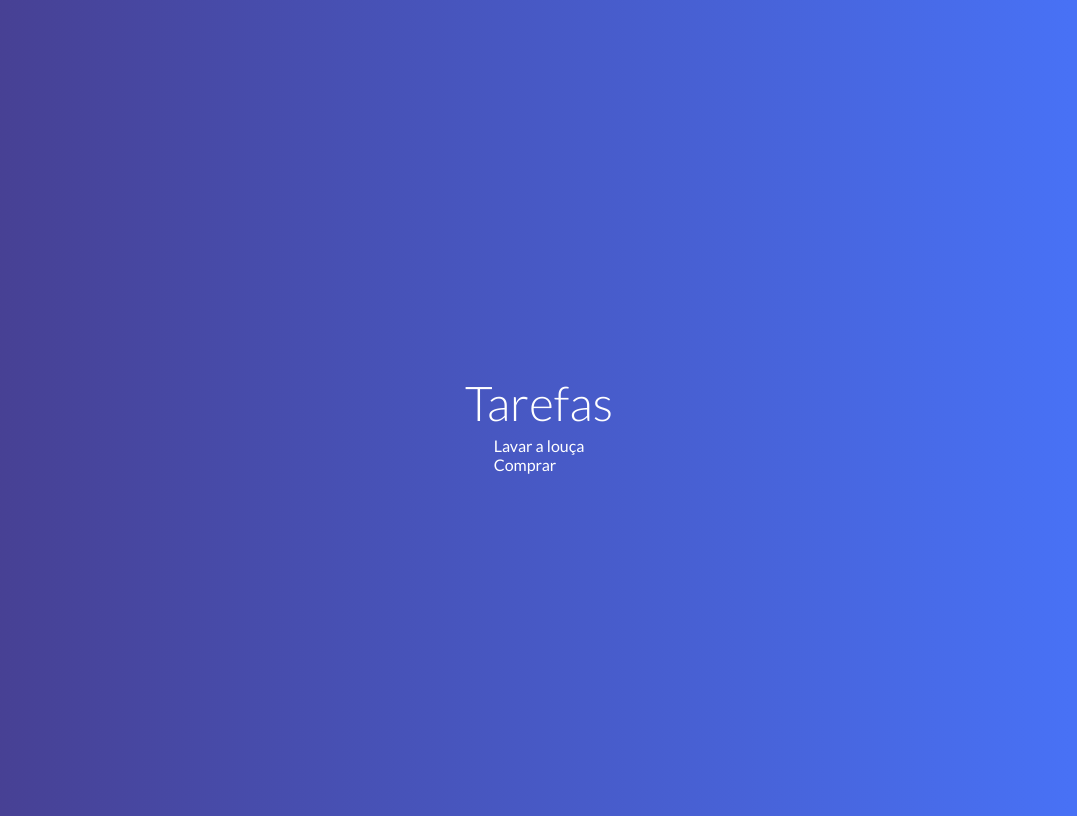
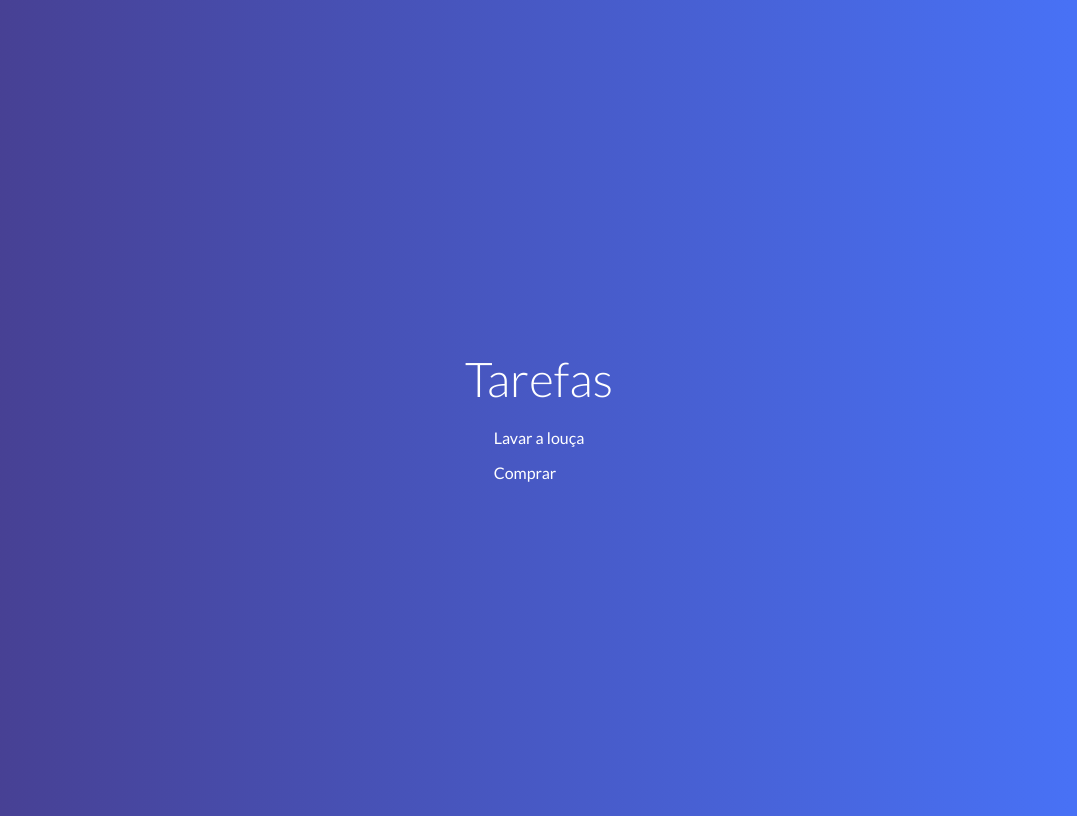
Before and after one commit to giovaneaguiar/todo-list, a Vue app in the folder tarefas/: page / in a window 1280 px wide. Shown: the whole page, without its empty margins (101-1178 px from the left). Built offline with nearby package versions, Linux system fonts and the light colour scheme.

Commit message:
Finaliza ideia de Task.vue com TaskGride.vue.

```diff
--- a/tarefas/src/components/Task.vue
+++ b/tarefas/src/components/Task.vue
@@ -1,23 +1,29 @@
 <template>
-  <div class="task">
+  <div class="task" :class="stateClass">
     <p>{{ task.name }}</p>
   </div>
 </template>
 
 <script>
 export default {
-    props: {
-        task: {
-            type: Object, required: true
-        }
+  props: {
+    task: {
+      type: Object,
+      required: true,
     },
-    computed: {
-        stateClass(){
-            //função para ajudar a saber se uma tarefa está pendente ou não.
-        }
-    }
+  },
+  computed: {
+    stateClass() {
+      //função para ajudar a saber se uma tarefa está pendente ou não.
+      return {
+        // se estiver pendente, marcar pendente
+        pending: this.task.pending,
+        //caso contrário, marcará classe css 'done'
+        done: !this.task.pending,
+      };
+    },
+  },
 };
 </script>
-
 <style>
 </style>
--- a/tarefas/src/components/TaskGrid.vue
+++ b/tarefas/src/components/TaskGrid.vue
@@ -1,17 +1,18 @@
 <template>
-<div class="task-grid">
-
+  <div class="task-grid">
     <template>
-        <!-- faz um for para mostrar dentro de cada uma das divs o nome das tasks -->
-        <!-- :key="task.name" serve para não aceitar duas tasks com o mesmo nome -->
-        <div v-for="task in tasks" :key="task.name">{{ task.name }}</div>
+      <!-- faz um for para mostrar dentro de cada uma das divs o nome das tasks -->
+      <!-- :key="task.name" serve para não aceitar duas tasks com o mesmo nome -->
+      <!-- :task="task" serve para passar o valor como um objeto, e não como string -->
+      <Task v-for="task in tasks" :key="task.name" :task="task"></Task>
     </template>
-
-</div>
+  </div>
 </template>
 
 <script>
+import Task from "./Task.vue";
 export default {
+  components: { Task },
   //Componente que precisa receber uma lista de tarefas.
   // required: true (significa um atributo obrigatório).
   props: {
@@ -22,6 +23,5 @@ export default {
   },
 };
 </script>
-
 <style>
 </style>
```
